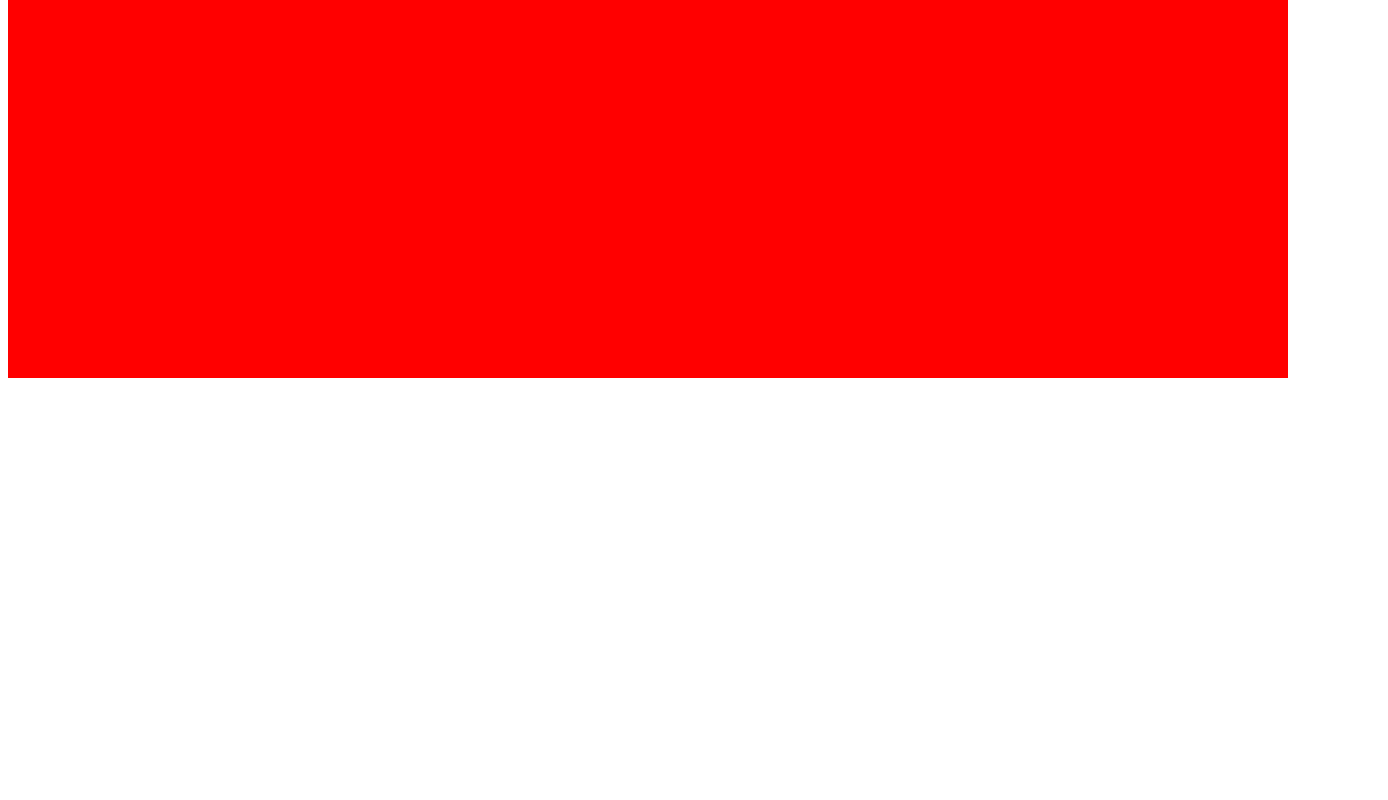
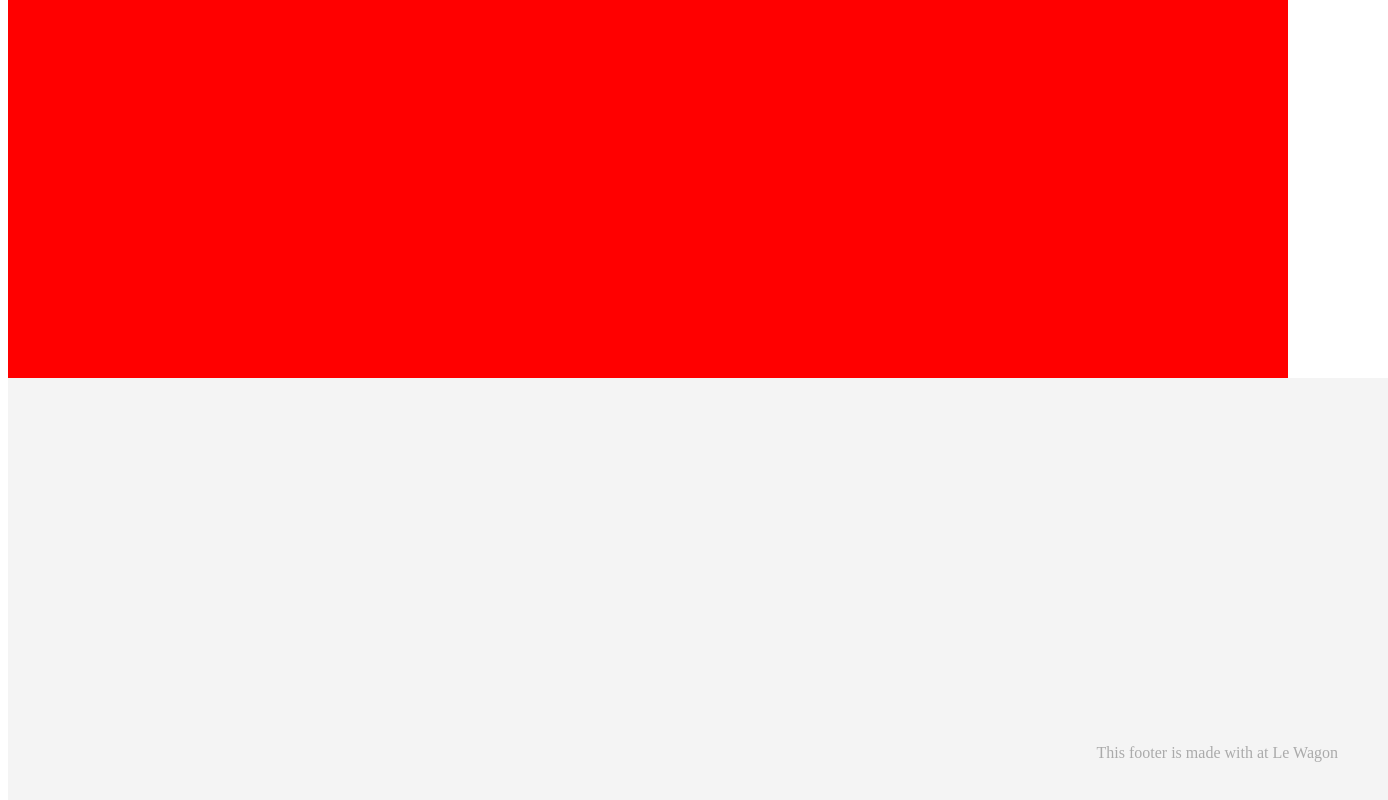
Before and after one commit to gilcamiloa/camfolio, a React (Create React App) app: page / in a window 1280 px wide. Shown: the part 2721-3521 px from the top of the page, 1388 px wide, since content can reach past the window. Before the commit the page ends 3099 px from the top, so only its background shows below. Built offline with nearby package versions, Linux system fonts and the light colour scheme.

Commit message:
insert temporary footer code

```diff
--- a/src/App.jsx
+++ b/src/App.jsx
@@ -4,6 +4,7 @@ import Intro from './components/intro/Intro'
 import About from './components/about/About'
 import Projects from './components/projects/Projects'
 import Contact from './components/contact/Contact'
+import Footer from './components/footer/Footer'
 
 function App() {
   return (
@@ -14,6 +15,7 @@ function App() {
         <Intro/>
         <Projects/>
         <Contact/>
+        <Footer/>
       </div>
     </div>
   );
--- /dev/null
+++ b/src/components/footer/Footer.jsx
@@ -0,0 +1,18 @@
+import './footer.scss'
+
+export default function Footer() {
+  return (
+    <div className="footer">
+      <div className="footer-links">
+        <a href="www.github.com"><i className="fab fa-github"></i></a>
+        <a href="www.instagram.com"><i className="fab fa-instagram"></i></a>
+        <a href="www.facebook.com"><i className="fab fa-facebook"></i></a>
+        <a href="www.twitter.com"><i className="fab fa-twitter"></i></a>
+        <a href="www.linkedin.com"><i className="fab fa-linkedin"></i></a>
+      </div>
+      <div className="footer-copyright">
+        This footer is made with <i className="fas fa-heart"></i> at Le Wagon
+      </div>
+    </div>
+  )
+}
--- /dev/null
+++ b/src/components/footer/footer.scss
@@ -0,0 +1,28 @@
+.footer {
+  width: 100vw;
+  height: 50px;
+  background: #F4F4F4;
+  display: flex;
+  align-items: center;
+  justify-content: space-between;
+  height: 100px;
+  padding: 0px 50px;
+  color: rgba(0,0,0,0.3);
+}
+.footer-links {
+  display: flex;
+  align-items: center;
+}
+.footer-links a {
+  color: black;
+  opacity: 0.15;
+  text-decoration: none;
+  font-size: 24px;
+  padding: 0px 10px;
+}
+.footer-links a:hover {
+  opacity: 1;
+}
+.footer .fa-heart {
+  color: #D23333;
+}
--- a/src/components/navbar/navbar.jsx
+++ b/src/components/navbar/navbar.jsx
@@ -3,6 +3,7 @@ import './navbar.scss'
 export default function Navbar() {
   return (
     <div className='navbar'>
+
     </div>
   )
 }
```
